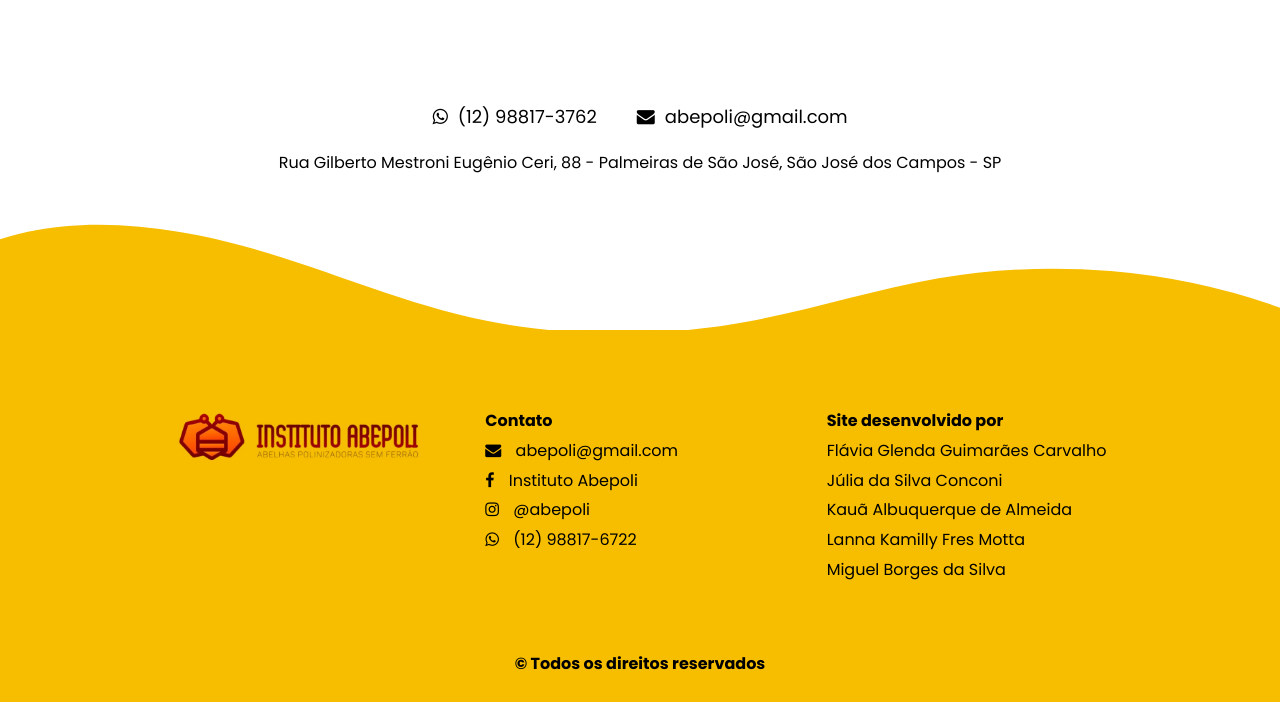
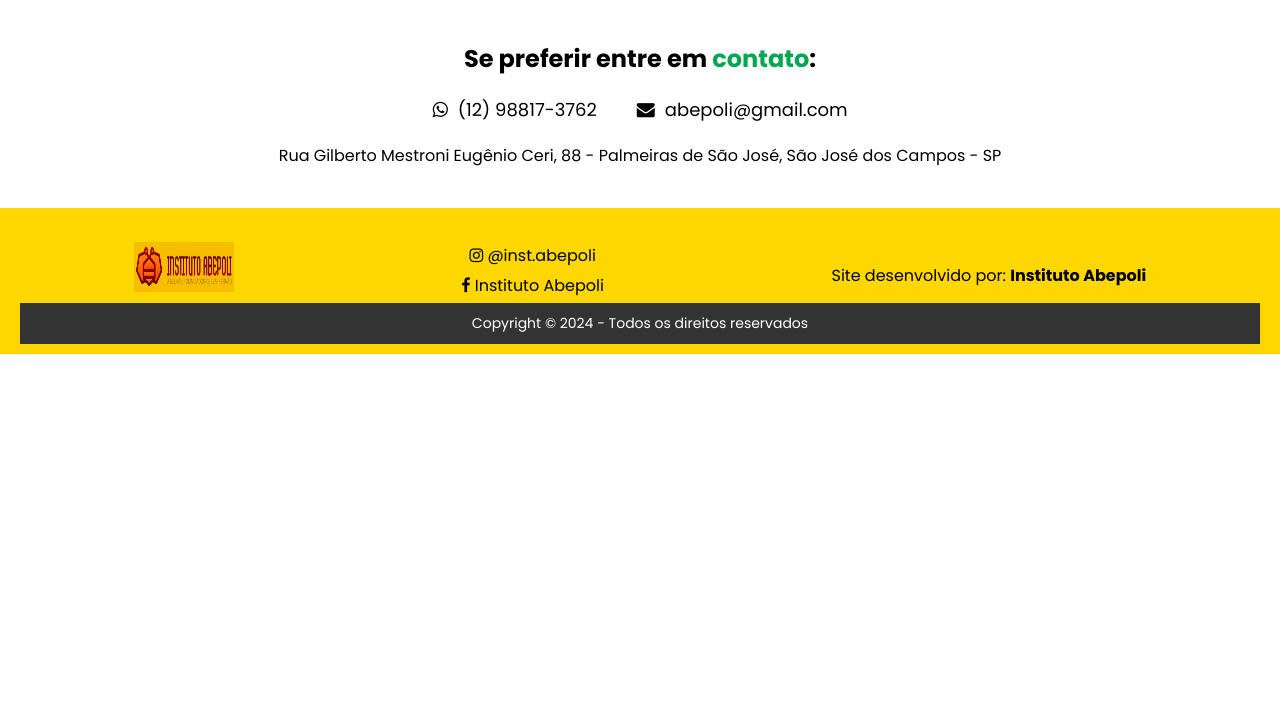
Before and after one commit to lannakamilly/projeto_abepoli, a PHP site: page /contato.php in a window 1280 px wide. Shown: the part 532-1234 px from the top of the page. After the commit the page ends 886 px from the top, so only its background shows below. Run offline with PHP 8.4, Linux system fonts and the light colour scheme.

Commit message:
arrumadoimagemabepolicontato

```diff
--- a/contato.php
+++ b/contato.php
@@ -7,7 +7,6 @@
     <link rel="stylesheet" href="https://cdnjs.cloudflare.com/ajax/libs/font-awesome/4.7.0/css/font-awesome.min.css">
     <link rel="stylesheet" href="./css/style.css">
     <link rel="stylesheet" href="./css/contato.css">
-    <link rel="stylesheet" href="./css/footer.css">
 </head>
 
 <body>
@@ -49,11 +48,12 @@
         </div>
 
         <div class="imagem-contato">
-            <img src="./img/imagemcontatoabepoli.jpg" alt="Grupo Abepoli" class="imagem-ondulada">
+            <img src="./img/imagemcontatoabepoliarrumado.jpeg" alt="Grupo Abepoli">
         </div>
     </section>
 
     <section class="contato-secundario">
+        <h3>Se preferir entre em <span>contato</span>:</h3>
         <div class="info-contato">
             <div class="whatsapp">
                 <i class="fa fa-whatsapp"></i>
@@ -68,62 +68,24 @@
     </section>
 </main>
 
-<script src="main.js"></script>
-<div class="wave-shape-divider">
-        <svg xmlns="http://www.w3.org/2000/svg" viewBox="0 0 1200 120" preserveAspectRatio="none">
-            <path d="M321.39,56.44c58-10.79,114.16-30.13,172-41.86,
-        82.39-16.72,168.19-17.73,250.45-.39C823.78,31,
-        906.67,72,985.66,92.83c70.05,18.48,
-        146.53,26.09,214.34,3V0H0V27.35A600.21,
-        600.21,0,0,0,321.39,56.44Z" class="shape-fill"></path>
-        </svg>
+<footer>
+    <div class="rodape">
+        <div class="logo-footer">
+            <img src="img/logo1.jpg" alt="Logo Instituto Abepoli">
         </div>
-
-    <footer class="abepoli-footer">
-        <div class="footer-content">
-            <div class="footer-col logo-col">
-                <img src="img/logo1.jpg" alt="Instituto Abepoli" class="footer-logo">
+        <div class="redes-sociais">
+            <a href="#"><i class="fa fa-instagram"></i> @inst.abepoli</a>
+            <a href="#"><i class="fa fa-facebook"></i> Instituto Abepoli</a>
         </div>
-
-            <div class="footer-col contact-col">
-                <h4>Contato</h4>
-                <p><i class="fa fa-envelope"></i> abepoli@gmail.com</p>
-                <div class="social-icons">
-                    <p>
-                        <a href="https://www.facebook.com/profile.php?id=100076095320985" target="_blank" style="text-decoration: none; color: inherit;">
-                            <i class="fa fa-facebook"></i> Instituto Abepoli
-                        </a>
-                    </p>
-                    <p>
-                        <a href="https://www.instagram.com/abepoli/" target="_blank" style="text-decoration: none; color: inherit;">
-                            <i class="fa fa-instagram"></i> @abepoli
-                        </a>
-                    </p>
-                    <p>
-                        <a href="https://wa.me/5512988176722" target="_blank" style="text-decoration: none; color: inherit;">
-                            <i class="fa fa-whatsapp"></i> (12) 98817-6722
-                        </a>
-                    </p>
+        <div class="creditos">
+            <p>Site desenvolvido por: <strong>Instituto Abepoli</strong></p>
         </div>
     </div>
-
-            <div class="footer-col dev-col">
-                <h4>Site desenvolvido por</h4>
-                <p>Flávia Glenda Guimarães Carvalho</p>
-                <p>Júlia da Silva Conconi</p>
-                <p>Kauã Albuquerque de Almeida</p>
-                <p>Lanna Kamilly Fres Motta</p>
-                <p>Miguel Borges da Silva</p>
-            </div>
-        </div>
-
-        <div class="footer-bottom">
-            <p>© Todos os direitos reservados</p>
+    <div class="copy">
+        <p>Copyright © 2024 - Todos os direitos reservados</p>
     </div>
 </footer>
 
-</body>
-
-</html>
+<script src="main.js"></script>
 </body>
 </html>
```
Also changed, not shown: css/contato.css (+0 -47 lines). Lines whose indentation alone changed are shown as unchanged.
